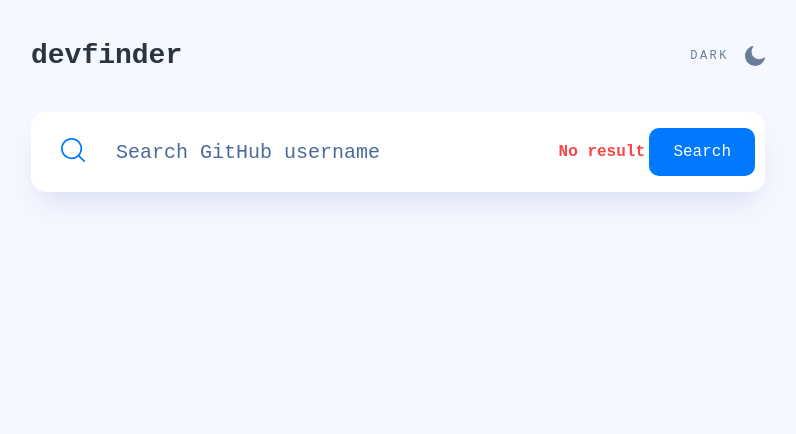
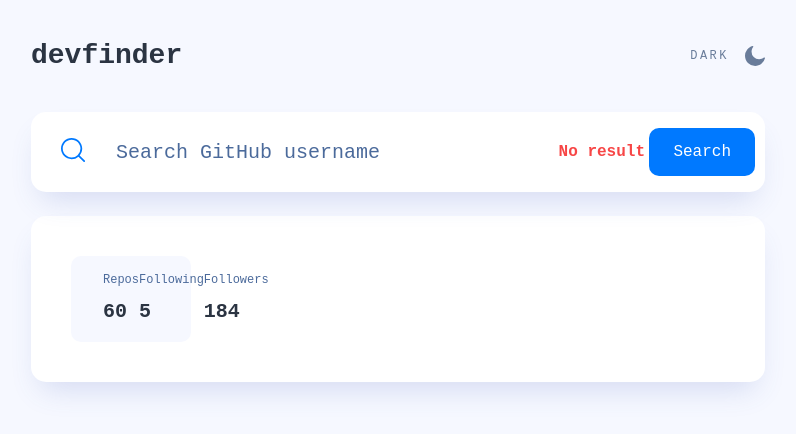
Before and after one commit to Kostin-ILya/GitHub_info-React-TS, a React (Vite) app: page / in a window 1280 px wide. Shown: the top 434 px of the page, without its empty margins (242-1038 px from the left). Built offline with nearby package versions, Linux system fonts and the light colour scheme.

Commit message:
add UserCard + UserStat/Item

```diff
--- a/src/App.tsx
+++ b/src/App.tsx
@@ -1,6 +1,9 @@
 import { Container } from 'components/Container'
 import { TheHeader } from 'components/TheHeader'
 import { Search } from 'components/Search'
+import { UserCard } from 'components/User/UserCard'
+
+import { defaultUser } from 'mock'
 
 import './App.css'
 function App() {
@@ -8,6 +11,7 @@
     <Container>
       <TheHeader />
       <Search isError onSubmit={() => {}} />
+      <UserCard {...defaultUser} />
     </Container>
   )
 }
--- /dev/null
+++ b/src/components/User/UserCard/UserCard.module.scss
@@ -0,0 +1,58 @@
+:global {
+  body[data-theme='light'] {
+    --ucard-bg: var(--white);
+    --bio-color: var(--gray-200);
+    --ucard-shadow: var(--shadow);
+  }
+
+  body[data-theme='dark'] {
+    --ucard-bg: var(--gray-400);
+    --bio-color: var(--white);
+    --ucard-shadow: unset;
+  }
+}
+
+.userCard {
+  margin: 1.5rem 0 3rem;
+  width: 100%;
+  padding: 30px 24px 40px;
+  background-color: var(--ucard-bg);
+  box-shadow: var(--ucard-shadow);
+  border-radius: 15px;
+  display: grid;
+  grid-template-columns: 70px 1fr;
+  gap: 25px 20px;
+
+  & > *:nth-child(n + 3) {
+    grid-column: 1 / span 2;
+  }
+
+  @media (min-width: 767px) {
+    grid-template-columns: 120px 1fr;
+    padding: 40px;
+    gap: 30px 40px;
+  }
+
+  @media (min-width: 1024px) {
+    gap: 30px 40px;
+
+    & > *:nth-child(n + 2) {
+      grid-column: 2 / span 1;
+    }
+  }
+}
+
+.avatar {
+  border-radius: 50%;
+  max-width: 100%;
+}
+
+.bio {
+  font-size: 1rem;
+  line-height: 1.5;
+  color: var(--bio-color);
+
+  &.empty {
+    opacity: 0.75;
+  }
+}
--- /dev/null
+++ b/src/components/User/UserCard/UserCard.tsx
@@ -0,0 +1,18 @@
+import { UserStat } from 'components/User/UserStat'
+
+import { LocalGithubUser } from 'interfaces/user.interface'
+import styles from './UserCard.module.scss'
+
+interface UserCardProps extends LocalGithubUser {}
+
+export const UserCard = (props: UserCardProps) => {
+  return (
+    <div className={styles.userCard}>
+      <UserStat
+        repos={props.repos}
+        followers={props.followers}
+        following={props.following}
+      />
+    </div>
+  )
+}
--- /dev/null
+++ b/src/components/User/UserCard/index.ts
@@ -0,0 +1 @@
+export * from './UserCard';
--- /dev/null
+++ b/src/components/User/UserStat/UserStat.module.scss
@@ -0,0 +1,20 @@
+:global {
+  body[data-theme='light'] {
+    --stat-bg: var(--gray-50);
+    --stat-color: var(--gray-300);
+  }
+
+  body[data-theme='dark'] {
+    --stat-bg: var(--gray-500);
+    --stat-color: var(--white);
+  }
+}
+
+.userStat {
+  background-color: var(--stat-bg);
+  color: var(--stat-color);
+  padding: 15px 32px;
+  border-radius: 10px;
+  display: grid;
+  grid-template-columns: repeat(3, 1fr);
+}
--- /dev/null
+++ b/src/components/User/UserStat/UserStat.tsx
@@ -0,0 +1,15 @@
+import { UserStatItem } from 'components/User/UserStatItem'
+
+import { LocalGithubUser } from 'interfaces/user.interface'
+import styles from './UserStat.module.scss'
+
+export interface UserStatProps
+  extends Pick<LocalGithubUser, 'repos' | 'followers' | 'following'> {}
+
+export const UserStat = ({ repos, followers, following }: UserStatProps) => (
+  <div className={styles.userStat}>
+    <UserStatItem title="Repos" quantity={repos} />
+    <UserStatItem title="Following" quantity={following} />
+    <UserStatItem title="Followers" quantity={followers} />
+  </div>
+)
--- /dev/null
+++ b/src/components/User/UserStat/index.ts
@@ -0,0 +1 @@
+export * from './UserStat'
--- /dev/null
+++ b/src/components/User/UserStatItem/UserStatItem.module.scss
@@ -0,0 +1,17 @@
+.info {
+  display: flex;
+  flex-direction: column;
+  gap: 0.5rem;
+
+  &Title {
+    color: var(--gray-200);
+    font-size: 0.75rem;
+    line-height: 1.5;
+  }
+
+  &Number {
+    font-size: 1.25rem;
+    line-height: 1.5;
+    font-weight: 700;
+  }
+}
--- /dev/null
+++ b/src/components/User/UserStatItem/UserStatItem.tsx
@@ -0,0 +1,15 @@
+import styles from './UserStatItem.module.scss'
+
+interface UserStatItemProps {
+  title: string
+  quantity: number
+}
+
+export const UserStatItem = ({ title, quantity }: UserStatItemProps) => {
+  return (
+    <div className={styles.info}>
+      <div className={styles.infoTitle}>{title}</div>
+      <div className={styles.infoNumber}>{quantity}</div>
+    </div>
+  )
+}
--- /dev/null
+++ b/src/components/User/UserStatItem/index.ts
@@ -0,0 +1 @@
+export * from './UserStatItem'
--- /dev/null
+++ b/src/mock/index.ts
@@ -0,0 +1,16 @@
+import { LocalGithubUser } from 'interfaces/user.interface'
+
+export const defaultUser: LocalGithubUser = {
+  login: 'michey85',
+  avatar: 'https://avatars.githubusercontent.com/u/36237995?v=4',
+  name: 'Mikhail Nepomnyashchiy',
+  company: 'EPAM',
+  blog: 'mishanep.com',
+  location: 'Malaga',
+  bio: 'React/Vue developer',
+  twitter: 'pcgramota',
+  repos: 60,
+  followers: 184,
+  following: 5,
+  created: '2018-02-07T16:18:45Z',
+}
```
Also changed, not shown: src/interfaces/user.interface.ts (added, +35 -0 lines).
